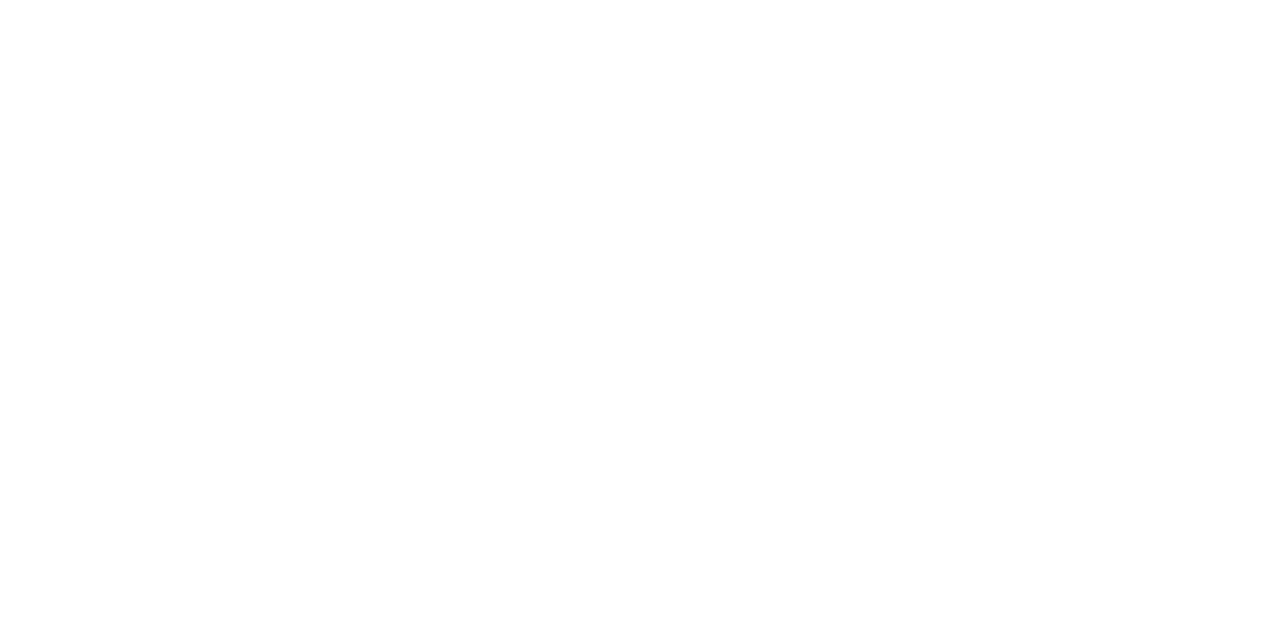
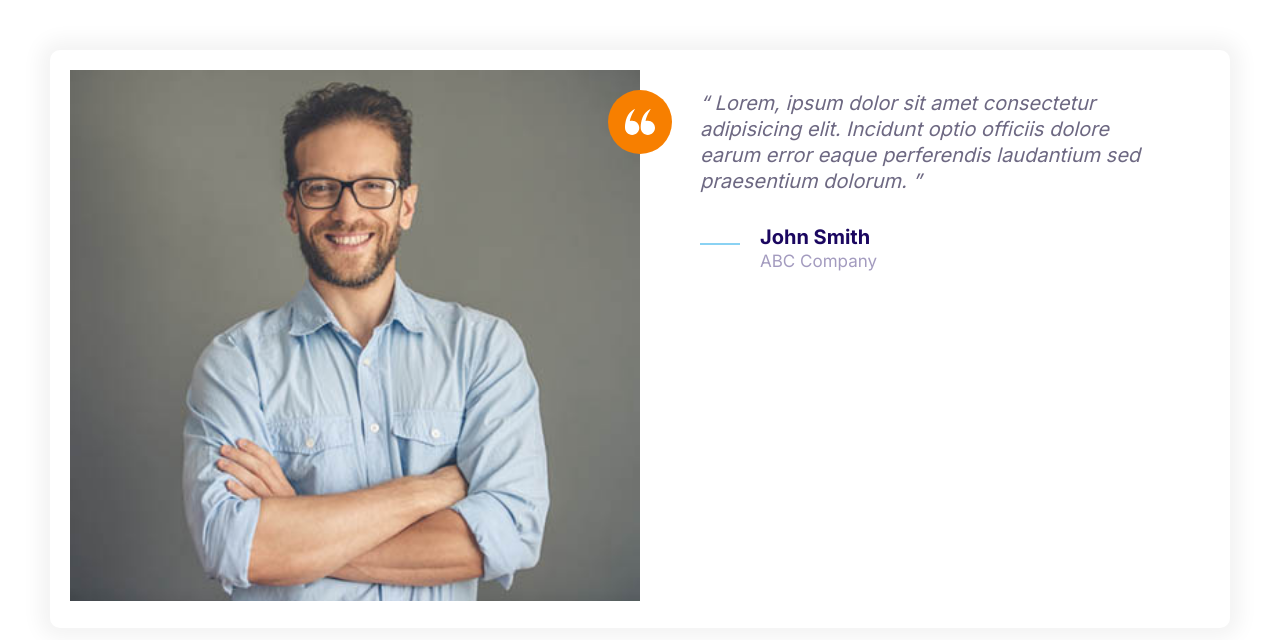
Before and after one commit to Bombar77/CSS-and-HTML, a plain HTML site: page index.html in a window 1280 px wide. Drawn offline with Linux system fonts and the light colour scheme.

Commit message:
Define testimonials style.

```diff
--- a/CSS/styles.css
+++ b/CSS/styles.css
@@ -164,14 +164,22 @@ a {
   width: 40px;
   height: 40px;
 }
+.icon--small {
+  width: 30px;
+  height: 30px;
+}
 
 .icon--primary {
   fill: var(--color-primary);
 }
 
+.icon--white {
+  fill: #fff;
+}
+
 .icon-container {
   align-items: center;
-  background-color: gold;
+  background: #f3f9fa;
   border-radius: 100%;
   display: inline-flex;
   height: 64px;
@@ -179,6 +187,9 @@ a {
   width: 64px;
 }
 
+.icon-container--accent {
+  background: var(--color-accent);
+}
 /* Buttons */
 
 .btn {
@@ -458,3 +469,32 @@ a {
     grid-template-columns: 1fr 1fr 1fr;
   }
 }
+
+/* Testimonials */
+
+.testimonial {
+  padding: 2rem;
+}
+
+.testimonial--container {
+  position: relative;
+}
+
+.testimonial--container .icon-container {
+  position: absolute;
+  top: 2rem;
+  right: -32px;
+}
+.testimonial--image {
+  width: 100%;
+}
+
+@media screen and (min-width: 768px) {
+  .testimonial .quote,
+  .testimonial .quote__author {
+    font-size: 2rem;
+  }
+  .testimonial .quote {
+    margin-left: 6rem;
+  }
+}
--- a/index.html
+++ b/index.html
@@ -13,5 +13,42 @@
     <link rel="stylesheet" href="CSS/styles.css" />
     <title>Document</title>
   </head>
-  <body></body>
+  <body style="padding: 5rem">
+    <div class="card testimonial">
+      <div class="grid grid--2col">
+        <div class="testimonial--container">
+          <img
+            class="testimonial--image"
+            src="/images/testimonial.jpg"
+            alt="A happy,smiling customer"
+          />
+          <span class="icon-container icon-container--accent">
+            <svg class="icon--small icon--white">
+              <use xlink:href="images/sprite.svg#quotes"></use>
+            </svg>
+          </span>
+        </div>
+        <blockquote class="quote">
+          <p class="quote__text">
+            Lorem, ipsum dolor sit amet consectetur adipisicing elit. Incidunt
+            optio officiis dolore earum error eaque perferendis laudantium sed
+            praesentium dolorum.
+          </p>
+          <footer>
+            <div class="media">
+              <div class="media__img">
+                <svg class="icon icon--primary quote__line">
+                  <use xlink:href="images/sprite.svg#line"></use>
+                </svg>
+              </div>
+              <div class="media__body">
+                <h3 class="media__title quote__author">John Smith</h3>
+                <p class="quote__company">ABC Company</p>
+              </div>
+            </div>
+          </footer>
+        </blockquote>
+      </div>
+    </div>
+  </body>
 </html>
```
Also changed, not shown: components/icons.html (+3 -3 lines), components/quotes.html (added, +20 -0 lines), components/testimonials.html (added, +36 -0 lines), images/testimonial.jpg (added), 1 other file.
